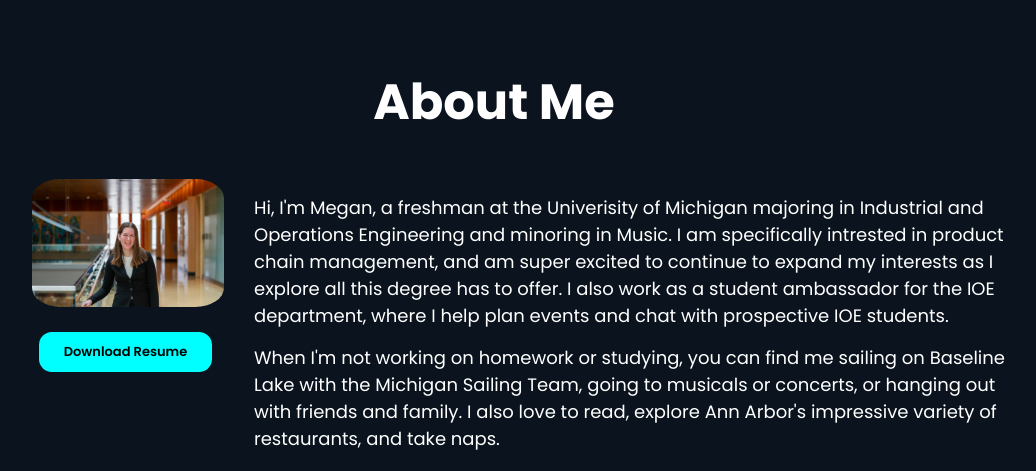
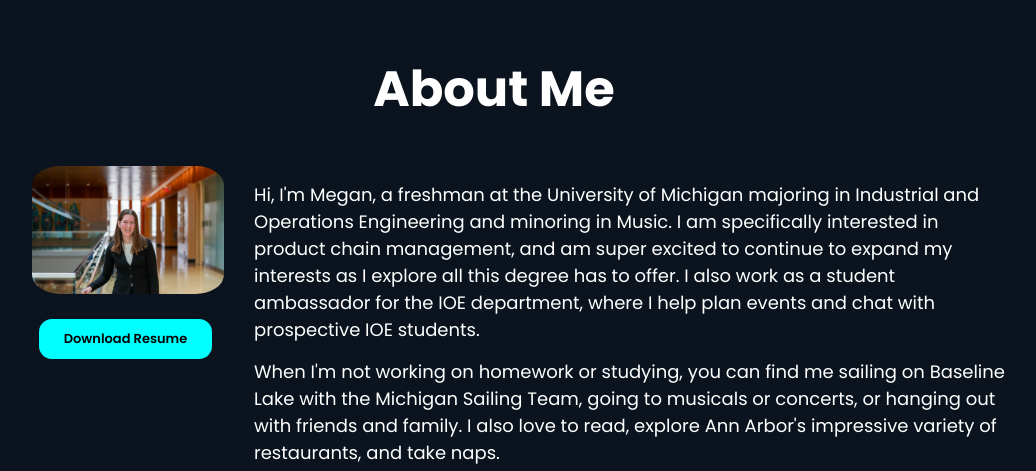
Before and after one commit to megangot/website.personal, a plain HTML site: page index.html in a window 1280 px wide. Shown: the part 893-1364 px from the top of the page, without its empty margins (146-1182 px from the left). Drawn offline with nearby package versions, Linux system fonts and the light colour scheme; a script that the page names is missing.

Commit message:
Update index.html

```diff
--- a/index.html
+++ b/index.html
@@ -51,9 +51,7 @@
             </div>
 
             <div class="about-text">
-                <p> Hi, I'm Megan, a freshman at the Univerisity of Michigan majoring in Industrial and Operations Engineering and minoring in Music. I am specifically intrested in
-                    product chain management, and am super excited to continue to expand my interests as I explore all this degree has to offer. I also work as a student ambassador
-                    for the IOE department, where I help plan events and chat with prospective IOE students.
+                <p> Hi, I'm Megan, a freshman at the University of Michigan majoring in Industrial and Operations Engineering and minoring in Music. I am specifically interested in product chain management, and am super excited to continue to expand my interests as I explore all this degree has to offer. I also work as a student ambassador for the IOE department, where I help plan events and chat with prospective IOE students.
 
                 </p>
                 <p>
```
